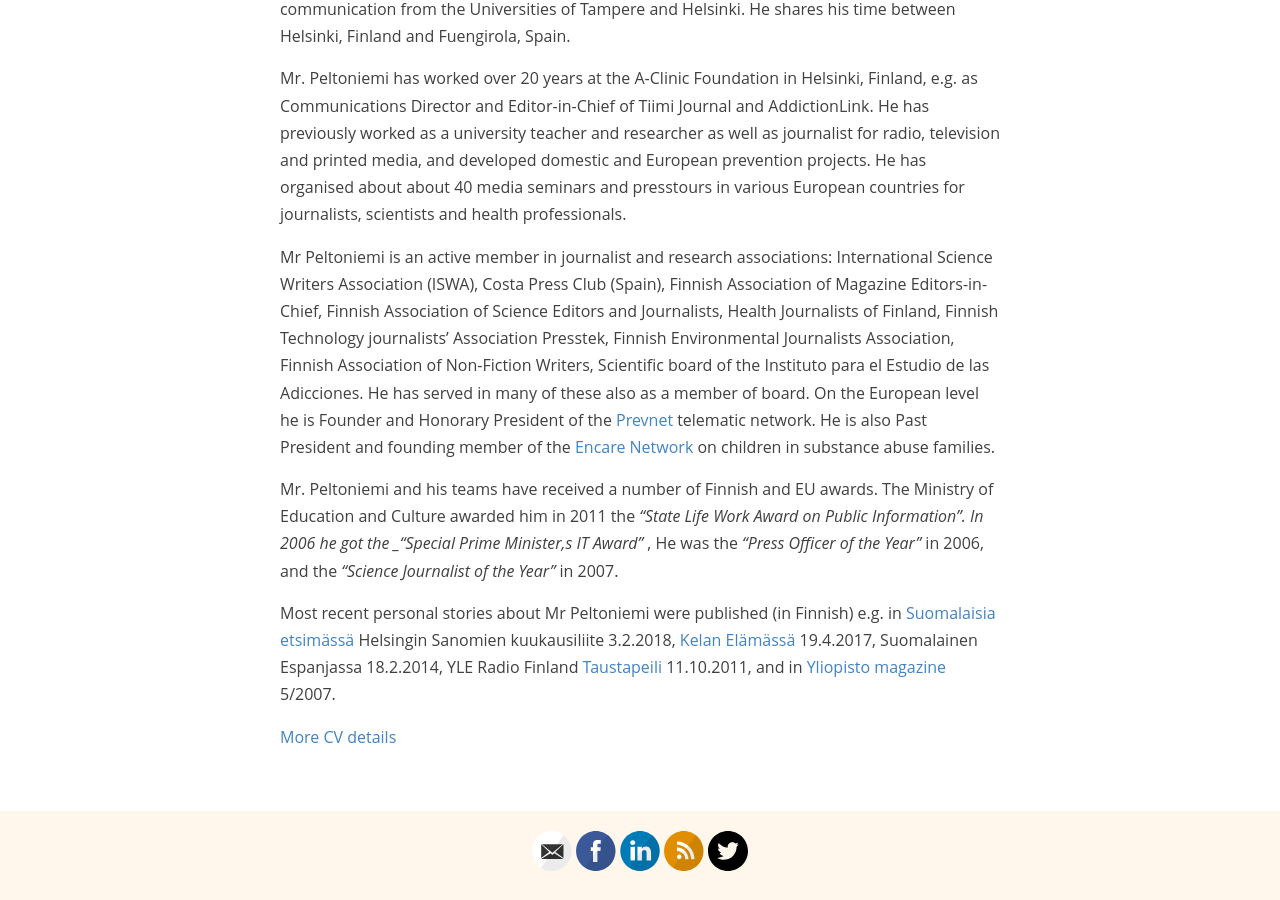
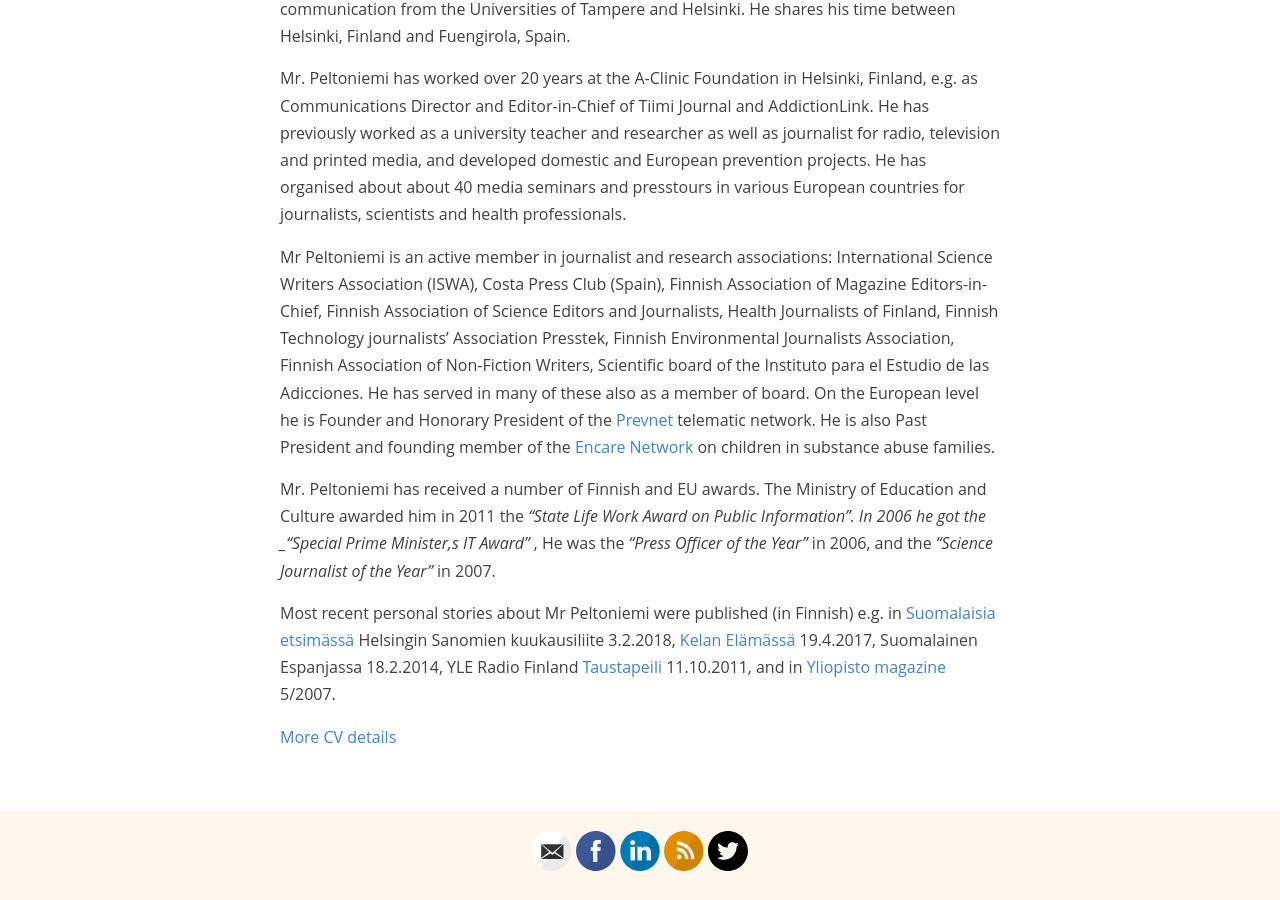
Before and after one commit to taromorimoto/teuvopeltoniemi, a Jekyll site: the page built from _pages/about.md, in a window 1280 px wide and 900 px high, scrolled down 816 px. Built offline with Jekyll 4.4.1, drawn with Linux system fonts in a browser that asks for light colours.

Commit message:
Update about.md

```diff
--- a/_pages/about.md
+++ b/_pages/about.md
@@ -16,7 +16,7 @@
 
 Mr Peltoniemi is an active member in journalist and research associations: International Science Writers Association (ISWA), Costa Press Club (Spain), Finnish Association of Magazine Editors-in-Chief, Finnish Association of Science Editors and Journalists, Health Journalists of Finland, Finnish Technology journalists' Association Presstek, Finnish Environmental Journalists Association, Finnish Association of Non-Fiction Writers, Scientific board of the Instituto para el Estudio de las Adicciones. He has served in many of these also as a member of board. On the European level he is Founder and Honorary President of the [Prevnet](http://www.prevnet.net/) telematic network. He is also Past President and founding member of the [Encare Network](http://www.encare.info/) on children in substance abuse families.
 
-Mr. Peltoniemi and his teams have received a number of Finnish and EU awards. The Ministry of Education and Culture awarded him in 2011 the _"State Life Work Award on Public Information". In 2006 he got the _"Special Prime Minister,s IT Award"_ , He was the _"Press Officer of the Year"_ in 2006, and the _"Science Journalist of the Year"_ in 2007.
+Mr. Peltoniemi has received a number of Finnish and EU awards. The Ministry of Education and Culture awarded him in 2011 the _"State Life Work Award on Public Information". In 2006 he got the _"Special Prime Minister,s IT Award"_ , He was the _"Press Officer of the Year"_ in 2006, and the _"Science Journalist of the Year"_ in 2007.
 
 Most recent personal stories about Mr Peltoniemi were published (in Finnish) e.g. in [Suomalaisia etsimässä](https://nakoislehti.hs.fi/7ac11991-7cb4-4ac5-b364-a1c4f75cb3a7/10) Helsingin Sanomien kuukausiliite 3.2.2018, [Kelan Elämässä](https://elamassa.fi/elakkeella/muutto-elakkeella-espanjaan-sosiaaliturva-ulkomailla) 19.4.2017, Suomalainen Espanjassa 18.2.2014, YLE Radio Finland [Taustapeili](http://yle.fi/radiosuomi/taustapeili/2011/10/teuvo_peltoniemi_-_vaiettujen_aiheiden_aanitorvi_2940156.html) 11.10.2011, and in [Yliopisto magazine](http://www.kolumbus.fi/teuvo.peltoniemi/files/Peltoniemi_Yliopisto_5-2007.pdf) 5/2007.
 
```
